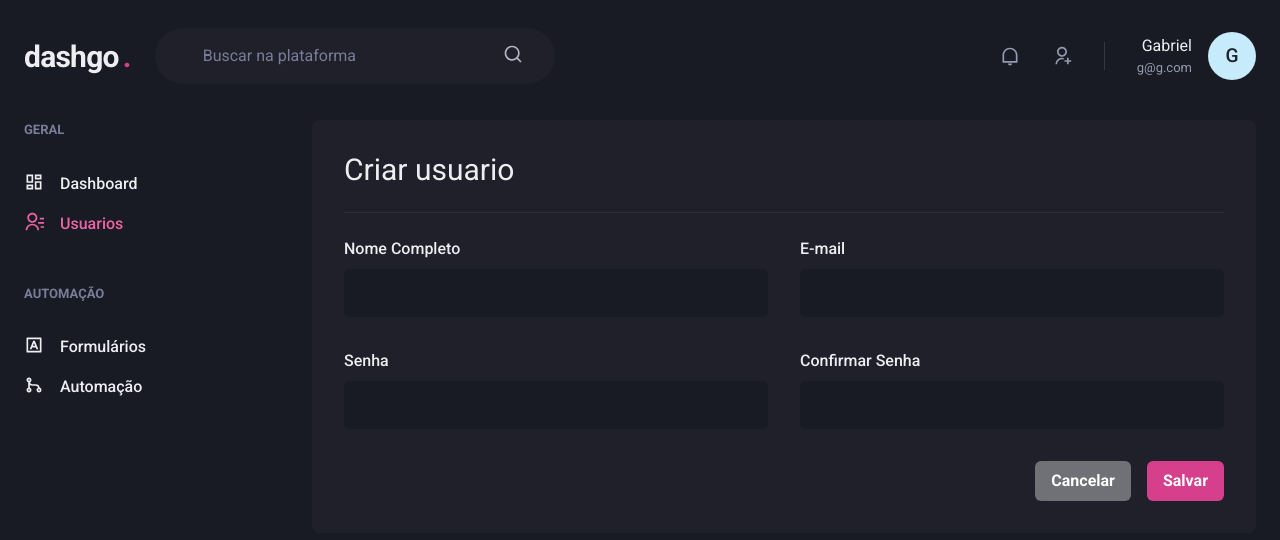
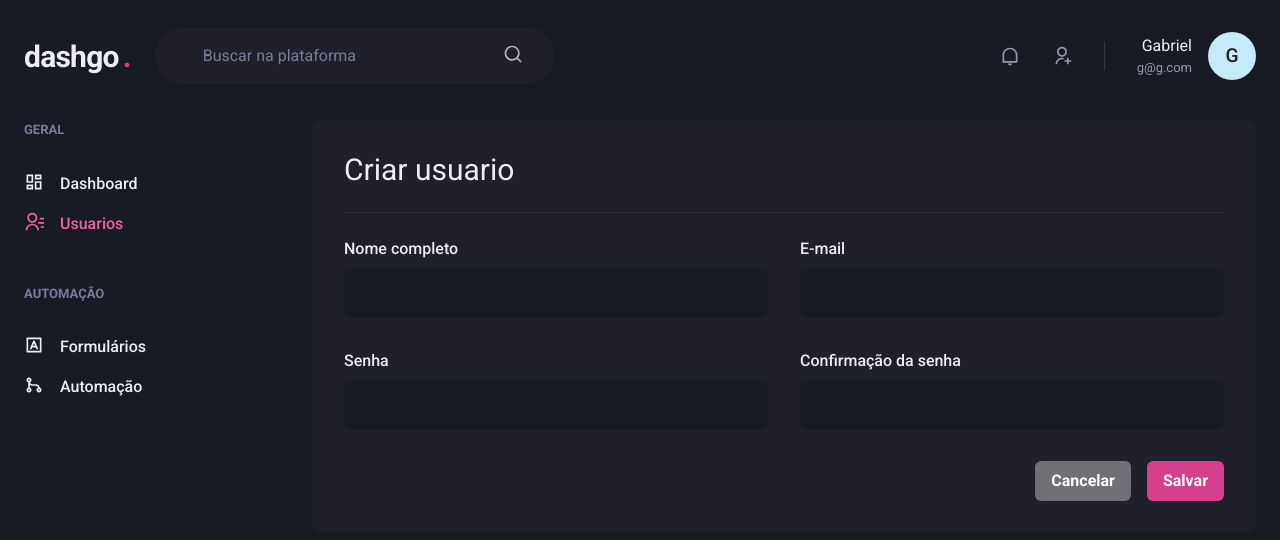
Before and after one commit to Gabriel3421/ignite_dashgo, a Next.js app: page /users/create in a window 1280 px wide. Shown: the top 540 px of the page. Built offline with nearby package versions, Linux system fonts and the light colour scheme.

Commit message:
formularios e validaçao

```diff
--- a/package.json
+++ b/package.json
@@ -11,13 +11,16 @@
     "@chakra-ui/react": "^1.6.3",
     "@emotion/react": "^11",
     "@emotion/styled": "^11",
+    "@hookform/resolvers": "^2.5.2",
     "apexcharts": "^3.27.1",
     "framer-motion": "^4",
     "next": "10.2.3",
     "react": "17.0.2",
     "react-apexcharts": "^1.3.9",
     "react-dom": "17.0.2",
-    "react-icons": "^4.2.0"
+    "react-hook-form": "^7.8.8",
+    "react-icons": "^4.2.0",
+    "yup": "^0.32.9"
   },
   "devDependencies": {
     "@types/node": "^15.12.2",
--- a/src/components/Form/Input.tsx
+++ b/src/components/Form/Input.tsx
@@ -1,31 +1,40 @@
-import {
-  FormControl,
-  FormLabel,
-  Input as ChakraInput,
-  InputProps as ChakraInputProps
-} from '@chakra-ui/react'
+import { forwardRef, ForwardRefRenderFunction } from 'react'
+import { FieldError } from 'react-hook-form'
+import { Input as ChakraInput, FormLabel, FormControl, InputProps as ChakraInputProps, FormErrorMessage } from '@chakra-ui/react'
 
 interface InputProps extends ChakraInputProps {
   name: string;
   label?: string;
+  error?: FieldError;
 }
 
-export function Input ( {name, label, ...rest}: InputProps) {
+const InputBase: ForwardRefRenderFunction<HTMLInputElement, InputProps>
+  = ({ name, label, error = null, ...rest }, ref) => {
   return (
-    <FormControl>
-      {!!label && <FormLabel htmlFor={name}>{label}</FormLabel>}
+    <FormControl isInvalid={!!error}>
+      { !!label && <FormLabel htmlFor={name}>{label}</FormLabel>}
+
       <ChakraInput
+        id={name}
         name={name}
-        id={name}
-        focusBorderColor="pink.500"
-        bgColor="gray.900"
-        variant="filled"
+        ref={ref}
+        focusBorderColor='pink.500'
+        bgColor='gray.900'
+        variant='filled'
         _hover={{
           bgColor: 'gray.900'
         }}
-        size="lg"
+        size='lg'
         {...rest}
       />
+
+      {!!error && (
+        <FormErrorMessage>
+          {error.message}
+        </FormErrorMessage>
+      )}
     </FormControl>
   )
 }
+
+export const Input = forwardRef(InputBase)
--- a/src/pages/users/create.tsx
+++ b/src/pages/users/create.tsx
@@ -1,28 +1,77 @@
 import { Box, Divider, Flex, Heading, SimpleGrid, VStack, HStack, Button } from "@chakra-ui/react";
 import { Input } from "../../components/Form/Input";
+import { SubmitHandler, useForm } from 'react-hook-form'
+import * as yup from 'yup'
+import { yupResolver } from '@hookform/resolvers/yup'
 import Link from "next/link";
 import Header from "../../components/Header";
 import Sidebar from "../../components/Sidebar";
 
+type CreateUserFormData = {
+  name: string;
+  email: string;
+  password: string;
+  password_confirmation: string;
+}
+
+const createUserFormSchema = yup.object().shape({
+  name: yup.string().required('Nome obrigatório'),
+  email: yup.string().required('E-mail obrigatório').email('E-mail inválido'),
+  password: yup.string().required('Senha obrigatória').min(6, 'No mínimo 6 caracteres'),
+  password_confirmation: yup.string().oneOf([
+    null, yup.ref('password')
+  ], 'As senhas precisam ser iguais')
+})
 
 export default function UserCreate(){
+  const { register, handleSubmit, formState: { errors, isSubmitting } } = useForm<CreateUserFormData>({
+    resolver: yupResolver(createUserFormSchema)
+  })
+
+  const handleCreateUser: SubmitHandler<CreateUserFormData> = async (values) => {
+    console.log(values)
+  }
   return (
     <Box>
       <Header />
       <Flex w="100%" my="6" maxW="1480" mx="auto" px="6">
         <Sidebar />
-        <Box flex="1" borderRadius={8} bg="gray.800" p={["6", "8"]}>
+        <Box as="form" flex="1" borderRadius={8} bg="gray.800" p={["6", "8"]} onSubmit={handleSubmit(handleCreateUser)}>
           <Heading size='lg' fontWeight="normal">Criar usuario</Heading>
 
           <Divider my="6" borderColor='gray.700' />
           <VStack spacing={["6", "8"]}>
             <SimpleGrid minChildWidth="240px" spacing={["6", "8"]} w='100%'>
-              <Input name="name" label="Nome Completo" />
-              <Input name="email" label="E-mail" type="email" />
+              <Input
+                name='name'
+                label='Nome completo'
+                type='text'
+                error={errors.name}
+                {...register('name')}
+              />
+              <Input
+                name='email'
+                label='E-mail'
+                type='email'
+                error={errors.email}
+                {...register('email')}
+              />
             </SimpleGrid>
             <SimpleGrid minChildWidth="240px" spacing={["6", "8"]} w='100%'>
-              <Input name="password" type="password" label="Senha" />
-              <Input name="password_confirmation" label="Confirmar Senha" type="password" />
+              <Input
+                name='password'
+                label='Senha'
+                type='password'
+                error={errors.password}
+                {...register('password')}
+              />
+              <Input
+                name='password_confirmation'
+                label='Confirmação da senha'
+                type='password'
+                error={errors.password_confirmation}
+                {...register('password_confirmation')}
+              />
             </SimpleGrid>
           </VStack>
           <Flex mt='8' justify="flex-end" >
@@ -30,7 +79,13 @@ export default function UserCreate(){
             <Link href="/users" passHref>
               <Button as="a" colorScheme="whiteAlpha">Cancelar</Button>
             </Link>
-              <Button colorScheme="pink">Salvar</Button>
+              <Button
+                type='submit'
+                colorScheme='pink'
+                isLoading={isSubmitting}
+              >
+                Salvar
+              </Button>
             </HStack>
           </Flex>
         </Box>
```
Also changed, not shown: src/pages/index.tsx (+28 -5 lines), 1 other file (tests, documents, lock files or other folders).
